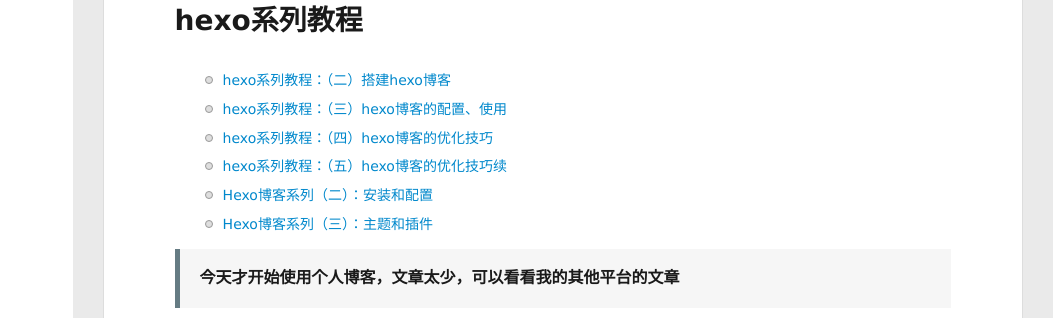
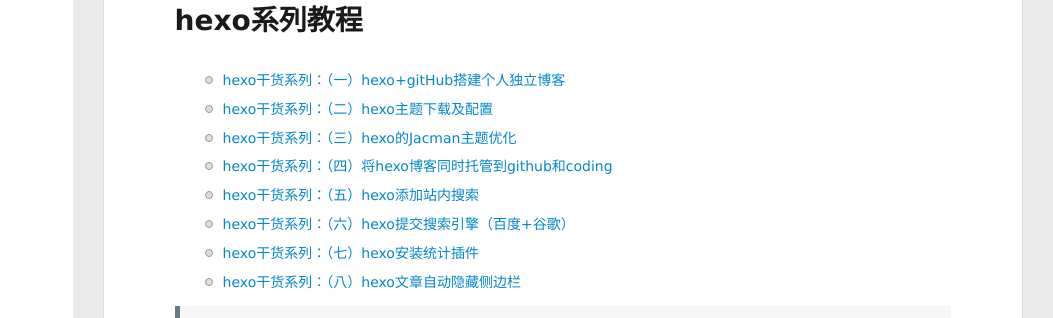
Before and after one commit to iChiaGuo/iChiaGuo.github.io, a plain HTML site: page 2017/09/12/新的开始/index.html in a window 1280 px wide. Shown: the part 415-733 px from the top of the page, 227-1280 px from the left. Drawn offline with Linux system fonts and the light colour scheme.

Commit message:
Site updated: 2017-09-13 11:02:40

```diff
--- a/2017/09/12/新的开始/index.html
+++ b/2017/09/12/新的开始/index.html
@@ -8,17 +8,17 @@
   <link rel="dns-prefetch" href="http://yoursite.com">
   <title>新的开始 | Jiaguo&#39;s Blog</title>
   <meta name="viewport" content="width=device-width, initial-scale=1, maximum-scale=1">
-  <meta name="description" content="这是新的开始，我用hexo创建了第一篇文章。hexo的正文要求使用markdown的语法，基本格式如下：(#标题),(&amp;gt; 引用块)，(无序列表)，(1.有序列表),(——–水平线)，(链接)，(*强调)，(代码段),(- [ ] 不选中和 -[x] 选中) (‘红色高亮’)  在线示例编辑器 http://marxi.co/hexo系列教程 hexo系列教程：（二）搭建hexo博客 hex">
+  <meta name="description" content="这是新的开始，我用hexo创建了第一篇文章。hexo的正文要求使用markdown的语法，基本格式如下：(#标题),(&amp;gt; 引用块)，(无序列表)，(1.有序列表),(——–水平线)，(链接)，(*强调)，(代码段),(- [ ] 不选中和 -[x] 选中) (‘红色高亮’)  在线示例编辑器 http://marxi.co/hexo系列教程 hexo干货系列：（一）hexo+gitHub搭">
 <meta name="keywords" content="开始,我,日记">
 <meta property="og:type" content="article">
 <meta property="og:title" content="新的开始">
 <meta property="og:url" content="http://yoursite.com/2017/09/12/新的开始/index.html">
 <meta property="og:site_name" content="Jiaguo&#39;s Blog">
-<meta property="og:description" content="这是新的开始，我用hexo创建了第一篇文章。hexo的正文要求使用markdown的语法，基本格式如下：(#标题),(&amp;gt; 引用块)，(无序列表)，(1.有序列表),(——–水平线)，(链接)，(*强调)，(代码段),(- [ ] 不选中和 -[x] 选中) (‘红色高亮’)  在线示例编辑器 http://marxi.co/hexo系列教程 hexo系列教程：（二）搭建hexo博客 hex">
-<meta property="og:updated_time" content="2017-09-12T08:12:14.000Z">
+<meta property="og:description" content="这是新的开始，我用hexo创建了第一篇文章。hexo的正文要求使用markdown的语法，基本格式如下：(#标题),(&amp;gt; 引用块)，(无序列表)，(1.有序列表),(——–水平线)，(链接)，(*强调)，(代码段),(- [ ] 不选中和 -[x] 选中) (‘红色高亮’)  在线示例编辑器 http://marxi.co/hexo系列教程 hexo干货系列：（一）hexo+gitHub搭">
+<meta property="og:updated_time" content="2017-09-13T02:41:11.000Z">
 <meta name="twitter:card" content="summary">
 <meta name="twitter:title" content="新的开始">
-<meta name="twitter:description" content="这是新的开始，我用hexo创建了第一篇文章。hexo的正文要求使用markdown的语法，基本格式如下：(#标题),(&amp;gt; 引用块)，(无序列表)，(1.有序列表),(——–水平线)，(链接)，(*强调)，(代码段),(- [ ] 不选中和 -[x] 选中) (‘红色高亮’)  在线示例编辑器 http://marxi.co/hexo系列教程 hexo系列教程：（二）搭建hexo博客 hex">
+<meta name="twitter:description" content="这是新的开始，我用hexo创建了第一篇文章。hexo的正文要求使用markdown的语法，基本格式如下：(#标题),(&amp;gt; 引用块)，(无序列表)，(1.有序列表),(——–水平线)，(链接)，(*强调)，(代码段),(- [ ] 不选中和 -[x] 选中) (‘红色高亮’)  在线示例编辑器 http://marxi.co/hexo系列教程 hexo干货系列：（一）hexo+gitHub搭">
 
     <link rel="alternative" href="/atom.xml" title="Jiaguo&#39;s Blog" type="application/atom+xml">
 
@@ -187,12 +187,14 @@
 </blockquote>
 <h1 id="在线示例编辑器"><a href="#在线示例编辑器" class="headerlink" title="在线示例编辑器"></a>在线示例编辑器</h1><ul>
 <li><a href="http://marxi.co/" target="_blank" rel="external">http://marxi.co/</a><h1 id="hexo系列教程"><a href="#hexo系列教程" class="headerlink" title="hexo系列教程"></a>hexo系列教程</h1><ul>
-<li><a href="http://zipperary.com/2013/05/28/hexo-guide-2/" target="_blank" rel="external">hexo系列教程：（二）搭建hexo博客</a></li>
-<li><a href="http://zipperary.com/2013/05/29/hexo-guide-3/" target="_blank" rel="external">hexo系列教程：（三）hexo博客的配置、使用</a></li>
-<li><a href="http://zipperary.com/2013/05/30/hexo-guide-4/" target="_blank" rel="external">hexo系列教程：（四）hexo博客的优化技巧</a></li>
-<li><a href="http://zipperary.com/2013/06/02/hexo-guide-5/" target="_blank" rel="external">hexo系列教程：（五）hexo博客的优化技巧续</a></li>
-<li><a href="http://www.isetsuna.com/hexo/install-config/" target="_blank" rel="external">Hexo博客系列（二）：安装和配置</a></li>
-<li><a href="http://www.isetsuna.com/hexo/theme-plugin/" target="_blank" rel="external">Hexo博客系列（三）：主题和插件</a></li>
+<li><a href="http://www.cnblogs.com/tengj/p/5348560.html" target="_blank" rel="external">hexo干货系列：（一）hexo+gitHub搭建个人独立博客</a></li>
+<li><a href="http://www.cnblogs.com/tengj/p/5348595.html" target="_blank" rel="external">hexo干货系列：（二）hexo主题下载及配置</a></li>
+<li><a href="http://www.cnblogs.com/tengj/p/5351247.html" target="_blank" rel="external">hexo干货系列：（三）hexo的Jacman主题优化</a></li>
+<li><a href="http://www.cnblogs.com/tengj/p/5352572.html" target="_blank" rel="external">hexo干货系列：（四）将hexo博客同时托管到github和coding</a></li>
+<li><a href="http://www.cnblogs.com/tengj/p/5353897.html" target="_blank" rel="external">hexo干货系列：（五）hexo添加站内搜索</a></li>
+<li><a href="http://www.cnblogs.com/tengj/p/5357879.html" target="_blank" rel="external">hexo干货系列：（六）hexo提交搜索引擎（百度+谷歌）</a></li>
+<li><a href="http://www.cnblogs.com/tengj/p/5365434.html" target="_blank" rel="external">hexo干货系列：（七）hexo安装统计插件</a></li>
+<li><a href="http://www.cnblogs.com/tengj/p/5373069.html" target="_blank" rel="external">hexo干货系列：（八）hexo文章自动隐藏侧边栏</a></li>
 </ul>
 </li>
 </ul>
```
Also changed, not shown: atom.xml (+9 -7 lines), baidusitemap.xml (+24 -24 lines), index.html (+8 -6 lines), sitemap.xml (+7 -7 lines).
